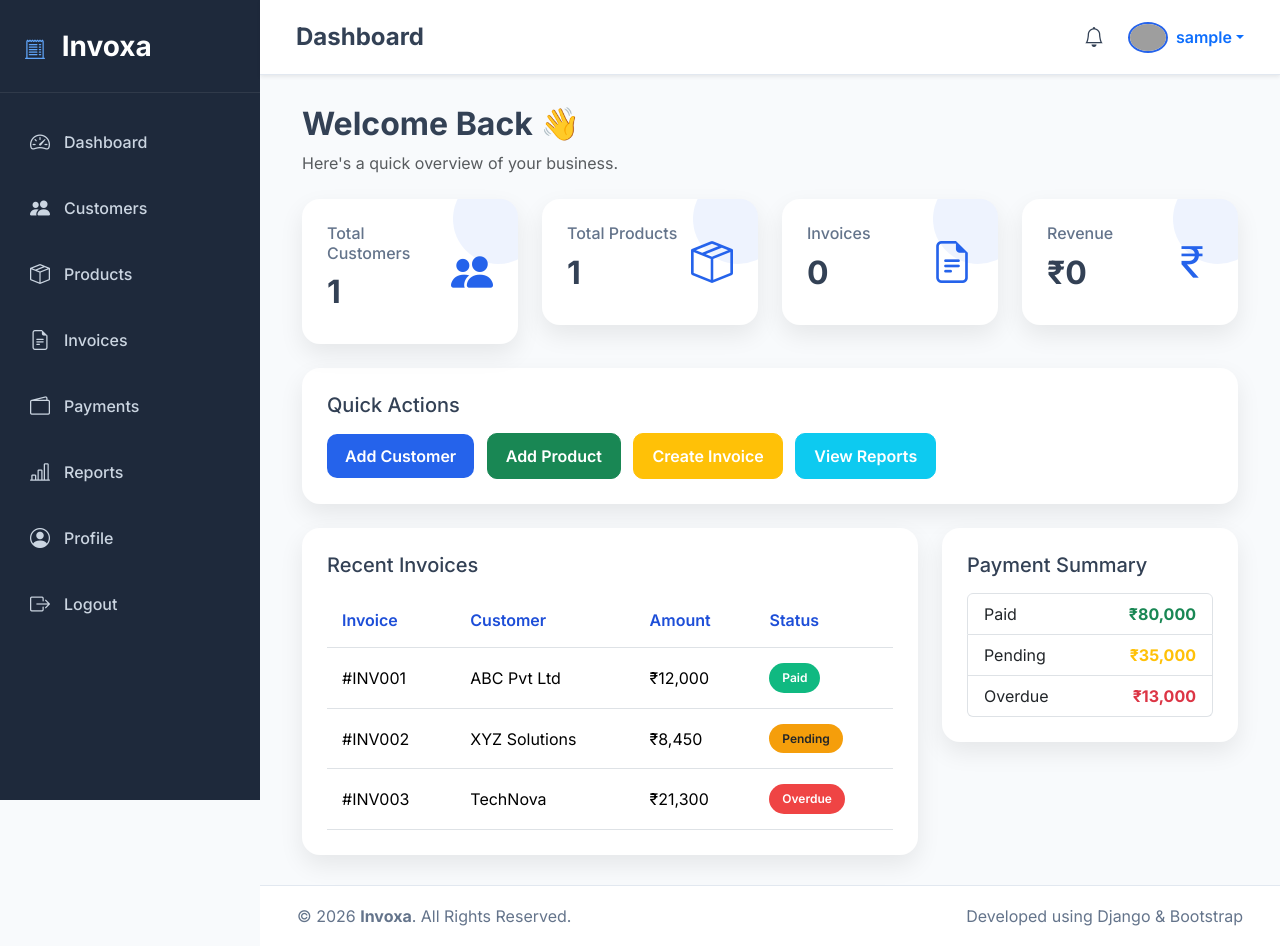
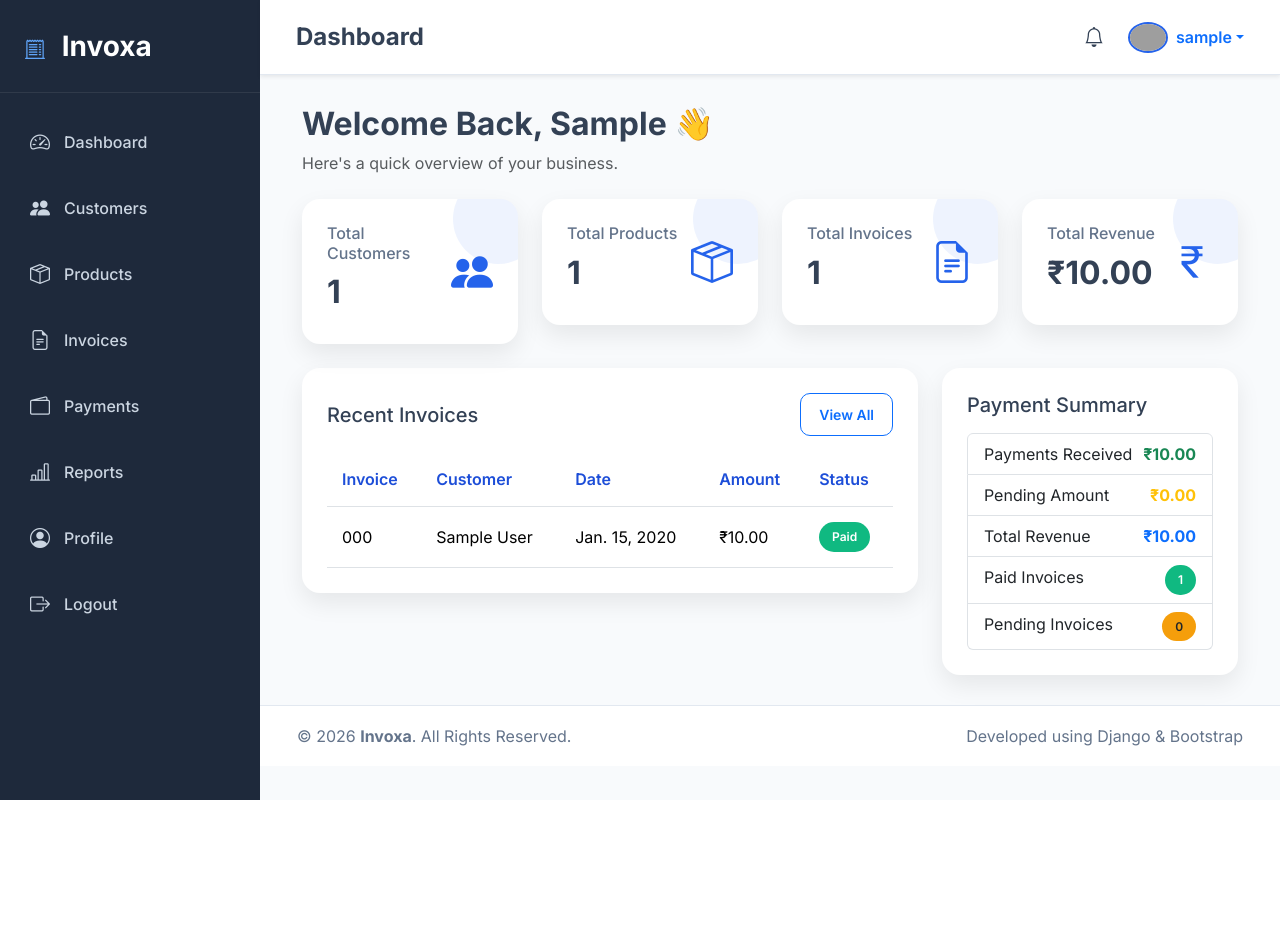
Before and after one commit to tanayaanap/Invoxa, a Django app: page /dashboard/ in a window 1280 px wide. After the commit the page ends 800 px from the top, so only its background shows below. Run offline with Django 5.2, Linux system fonts and the light colour scheme; a user stored in the database is signed in; tables that the repository leaves empty hold one stand-in row (values such as "Sample post"); grey boxes are pictures that could not be loaded.

Commit message:
Added live dashboard

```diff
--- a/core/views.py
+++ b/core/views.py
@@ -1,6 +1,10 @@
 from django.shortcuts import render, redirect
 from django.contrib.auth import authenticate, login, logout
 from django.contrib import messages
+from django.db.models import Sum
+
+from invoices.models import Invoice
+from payments.models import Payment
 
 from customers.models import Customer
 from products.models import Product
@@ -37,14 +41,68 @@ def dashboard(request):
     if not request.user.is_authenticated:
         return redirect("login")
 
+    total_customers = Customer.objects.count()
+
+    total_products = Product.objects.count()
+
+    total_invoices = Invoice.objects.count()
+
+    total_revenue = Invoice.objects.filter(
+        status="Paid"
+    ).aggregate(
+        Sum("total_amount")
+    )["total_amount__sum"] or 0
+
+    recent_invoices = Invoice.objects.select_related(
+        "customer"
+    ).order_by("-created_at")[:5]
+
+    paid_amount = Payment.objects.aggregate(
+        Sum("amount")
+    )["amount__sum"] or 0
+
+    pending_amount = Invoice.objects.filter(
+        status="Pending"
+    ).aggregate(
+        Sum("total_amount")
+    )["total_amount__sum"] or 0
+
+    paid_invoices = Invoice.objects.filter(
+    status="Paid"
+    ).count()
+
+    pending_invoices = Invoice.objects.filter(
+    status="Pending"
+    ).count()
+
     context = {
-        "total_customers": Customer.objects.count(),
-        "total_products": Product.objects.count(),
-        "total_invoices": 0,
-        "total_revenue": 0,
+
+        "total_customers": total_customers,
+
+        "total_products": total_products,
+
+        "total_invoices": total_invoices,
+
+        "total_revenue": total_revenue,
+
+        "recent_invoices": recent_invoices,
+
+        "paid_amount": paid_amount,
+
+        "pending_amount": pending_amount,
+
+        "paid_invoices": paid_invoices,
+
+        "pending_invoices": pending_invoices,
+
+
     }
 
-    return render(request, "dashboard.html", context)
+    return render(
+        request,
+        "dashboard.html",
+        context
+    )
 
 
 def logout_view(request):
--- a/templates/dashboard.html
+++ b/templates/dashboard.html
@@ -7,12 +7,12 @@
 
 <div class="container-fluid">
 
-    <!-- Welcome -->
+    <!-- ================= Welcome ================= -->
 
     <div class="mb-4">
 
         <h2 class="fw-bold">
-            Welcome Back 👋
+            Welcome Back, {{ request.user.first_name|default:request.user.username }} 👋
         </h2>
 
         <p class="text-muted">
@@ -21,7 +21,7 @@
 
     </div>
 
-    <!-- Statistics Cards -->
+    <!-- ================= Statistics Cards ================= -->
 
     <div class="row g-4">
 
@@ -67,7 +67,7 @@
 
                 <div>
 
-                    <h6>Invoices</h6>
+                    <h6>Total Invoices</h6>
 
                     <h2>{{ total_invoices }}</h2>
 
@@ -85,9 +85,9 @@
 
                 <div>
 
-                    <h6>Revenue</h6>
+                    <h6>Total Revenue</h6>
 
-                    <h2>₹{{ total_revenue }}</h2>
+                    <h2>₹{{ total_revenue|floatformat:2 }}</h2>
 
                 </div>
 
@@ -99,57 +99,33 @@
 
     </div>
 
-    <!-- Quick Actions -->
+    <!-- ================= Dashboard Content ================= -->
 
     <div class="row mt-4">
 
-        <div class="col-lg-12">
-
-            <div class="action-card">
-
-                <h5 class="mb-3">
-
-                    Quick Actions
-
-                </h5>
-
-                <a href="#" class="btn btn-primary me-2">
-                    Add Customer
-                </a>
-
-                <a href="#" class="btn btn-success me-2">
-                    Add Product
-                </a>
-
-                <a href="#" class="btn btn-warning me-2 text-white">
-                    Create Invoice
-                </a>
-
-                <a href="#" class="btn btn-info text-white">
-                    View Reports
-                </a>
-
-            </div>
-
-        </div>
-
-    </div>
-
         <!-- Recent Invoices -->
-
-    <div class="row mt-4">
 
         <div class="col-lg-8">
 
             <div class="table-card">
 
-                <h5 class="mb-3">
+                <div class="d-flex justify-content-between align-items-center mb-3">
+
+                    <h5 class="mb-0">
 
                         Recent Invoices
 
                     </h5>
 
-                <table class="table table-hover">
+                    <a href="{% url 'invoice_list' %}" class="btn btn-outline-primary btn-sm">
+
+                        View All
+
+                    </a>
+
+                </div>
+
+                <table class="table table-hover align-middle">
 
                     <thead>
 
@@ -158,6 +134,8 @@
                             <th>Invoice</th>
 
                             <th>Customer</th>
+
+                            <th>Date</th>
 
                             <th>Amount</th>
 
@@ -169,15 +147,37 @@
 
                     <tbody>
 
+                    {% for invoice in recent_invoices %}
+
                         <tr>
 
-                        <td>#INV001</td>
+                            <td>
 
-                        <td>ABC Pvt Ltd</td>
+                                {{ invoice.invoice_number }}
 
-                        <td>₹12,000</td>
+                            </td>
 
                             <td>
+
+                                {{ invoice.customer.name }}
+
+                            </td>
+
+                            <td>
+
+                                {{ invoice.invoice_date }}
+
+                            </td>
+
+                            <td>
+
+                                ₹{{ invoice.total_amount }}
+
+                            </td>
+
+                            <td>
+
+                                {% if invoice.status == "Paid" %}
 
                                     <span class="badge bg-success">
 
@@ -185,19 +185,7 @@
 
                                     </span>
 
-                        </td>
-
-                    </tr>
-
-                    <tr>
-
-                        <td>#INV002</td>
-
-                        <td>XYZ Solutions</td>
-
-                        <td>₹8,450</td>
-
-                        <td>
+                                {% else %}
 
                                     <span class="badge bg-warning text-dark">
 
@@ -205,29 +193,25 @@
 
                                     </span>
 
+                                {% endif %}
+
                             </td>
 
                         </tr>
 
+                    {% empty %}
+
                         <tr>
 
-                        <td>#INV003</td>
+                            <td colspan="5" class="text-center text-muted py-4">
 
-                        <td>TechNova</td>
-
-                        <td>₹21,300</td>
-
-                        <td>
-
-                            <span class="badge bg-danger">
-
-                                Overdue
-
-                            </span>
+                                No invoices available.
 
                             </td>
 
                         </tr>
+
+                    {% endfor %}
 
                     </tbody>
 
@@ -253,31 +237,61 @@
 
                     <li class="list-group-item d-flex justify-content-between">
 
-                        Paid
+                        Payments Received
 
                         <strong class="text-success">
-                            ₹80,000
+
+                            ₹{{ paid_amount|floatformat:2 }}
+
                         </strong>
 
                     </li>
 
                     <li class="list-group-item d-flex justify-content-between">
 
-                        Pending
+                        Pending Amount
 
                         <strong class="text-warning">
-                            ₹35,000
+
+                            ₹{{ pending_amount|floatformat:2 }}
+
                         </strong>
 
                     </li>
 
                     <li class="list-group-item d-flex justify-content-between">
 
-                        Overdue
+                        Total Revenue
 
-                        <strong class="text-danger">
-                            ₹13,000
+                        <strong class="text-primary">
+
+                            ₹{{ total_revenue|floatformat:2 }}
+
                         </strong>
+
+                    </li>
+
+                    <li class="list-group-item d-flex justify-content-between">
+
+                        Paid Invoices
+
+                        <span class="badge bg-success">
+
+                            {{ paid_invoices }}
+
+                        </span>
+
+                    </li>
+
+                    <li class="list-group-item d-flex justify-content-between">
+
+                        Pending Invoices
+
+                        <span class="badge bg-warning text-dark">
+
+                            {{ pending_invoices }}
+
+                        </span>
 
                     </li>
 
```
Also changed, not shown: static/css/style.css (line endings or trailing spaces). Lines whose indentation alone changed are shown as unchanged.
